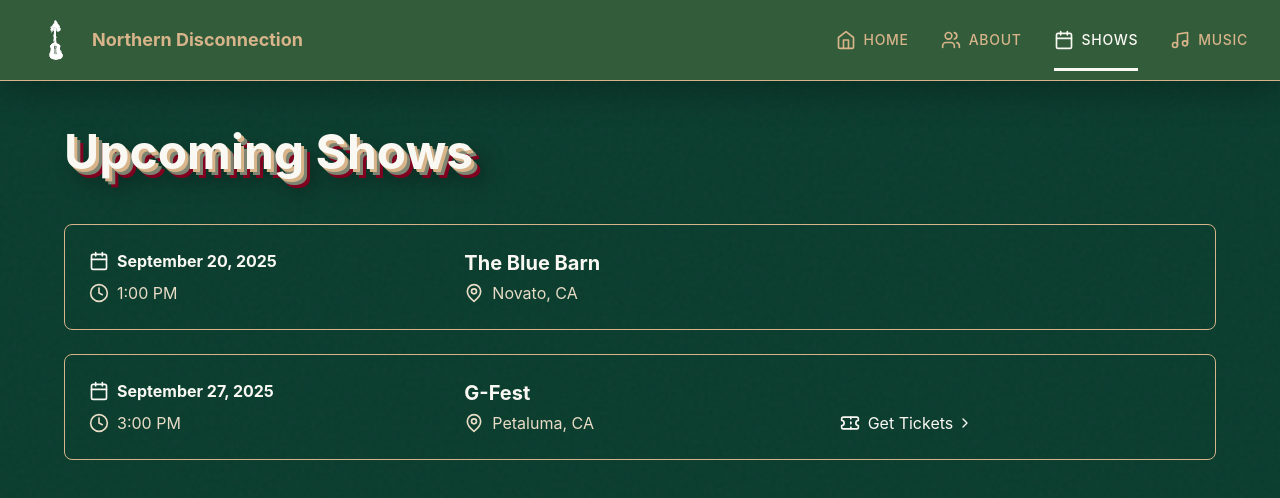
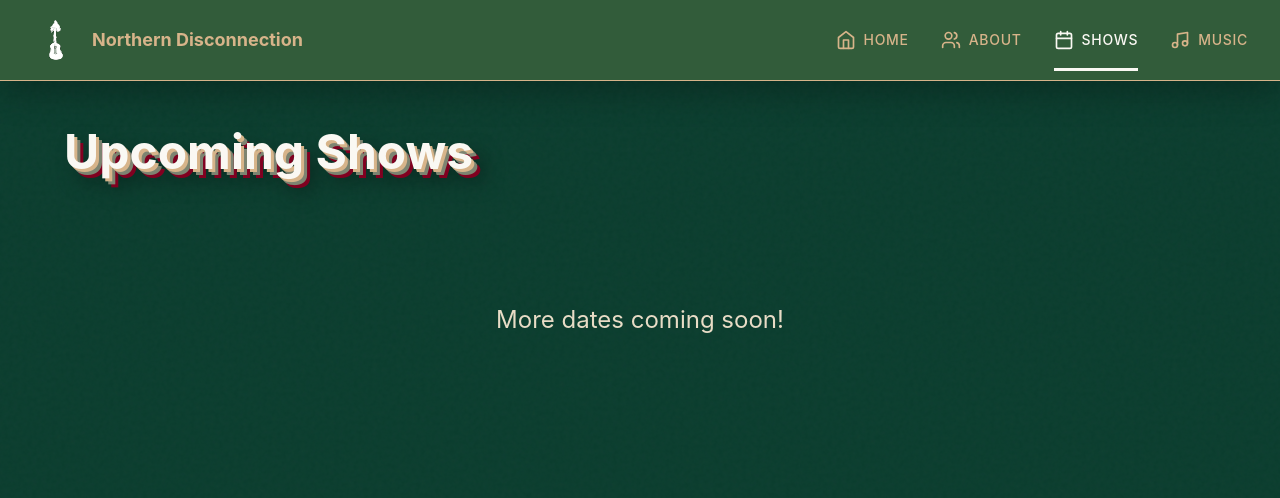
Before and after one commit to nathanjeichert/my-site, a Next.js app: page /shows in a window 1280 px wide. Shown: the top 498 px of the page. Built offline with nearby package versions, Linux system fonts and the light colour scheme.

Commit message:
Remove upcoming shows and display placeholder: More dates coming soon!

```diff
--- a/app/shows/shows-client.tsx
+++ b/app/shows/shows-client.tsx
@@ -79,8 +79,7 @@ export default function ShowsClient({ content }: ShowsPageProps) {
             animate={{ opacity: 1 }}
             className="text-center py-20"
           >
-            <p className="text-2xl text-sand mb-4">No upcoming shows at this time.</p>
-            <p className="text-lg text-sand/70">Check back soon for updates!</p>
+            <p className="text-2xl text-sand">More dates coming soon!</p>
           </motion.div>
         )}
 
--- a/content/shows.json
+++ b/content/shows.json
@@ -2,25 +2,5 @@
   "pageContent": {
     "title": "Upcoming Shows"
   },
-  "upcomingShows": [
-    {
-      "date": "September 20, 2025",
-      "time": "1:00 PM",
-      "venue": "The Blue Barn",
-      "location": "Novato, CA",
-      "description": "",
-      "hasTickets": false,
-      "soldOut": false
-    },
-    {
-      "date": "September 27, 2025",
-      "time": "3:00 PM",
-      "venue": "G-Fest",
-      "location": "Petaluma, CA",
-      "description": "",
-      "hasTickets": true,
-      "ticketsUrl": "https://www.blikeg.org",
-      "soldOut": false
-    }
-  ]
+  "upcomingShows": []
 }
```
